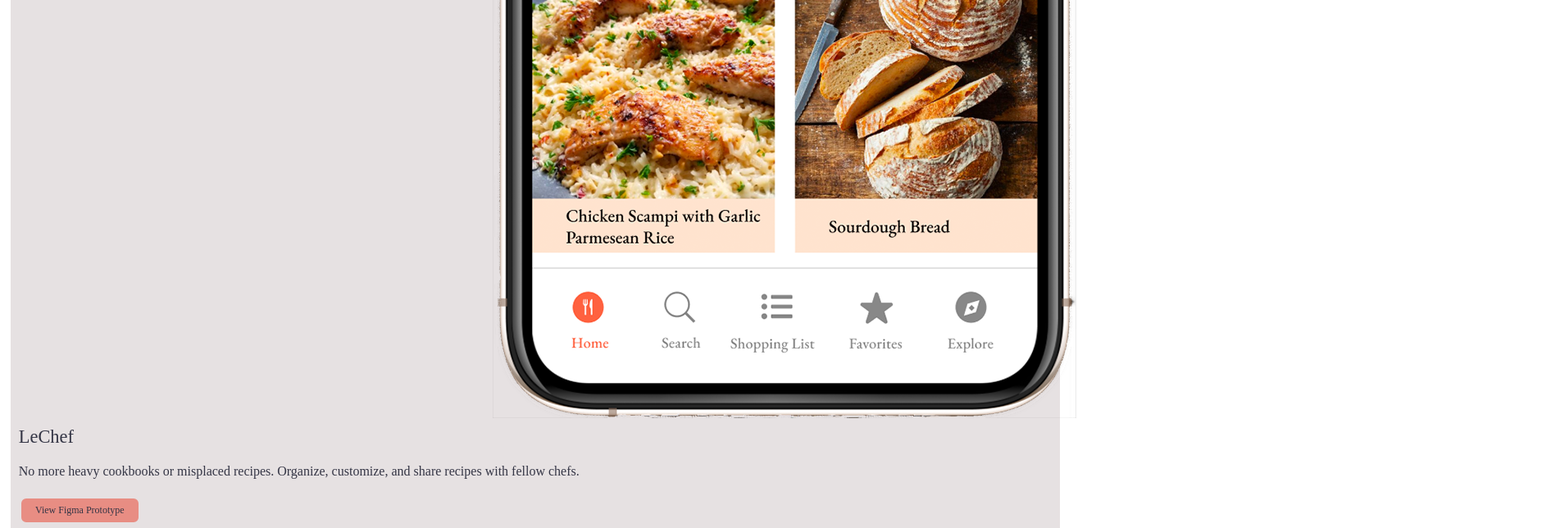
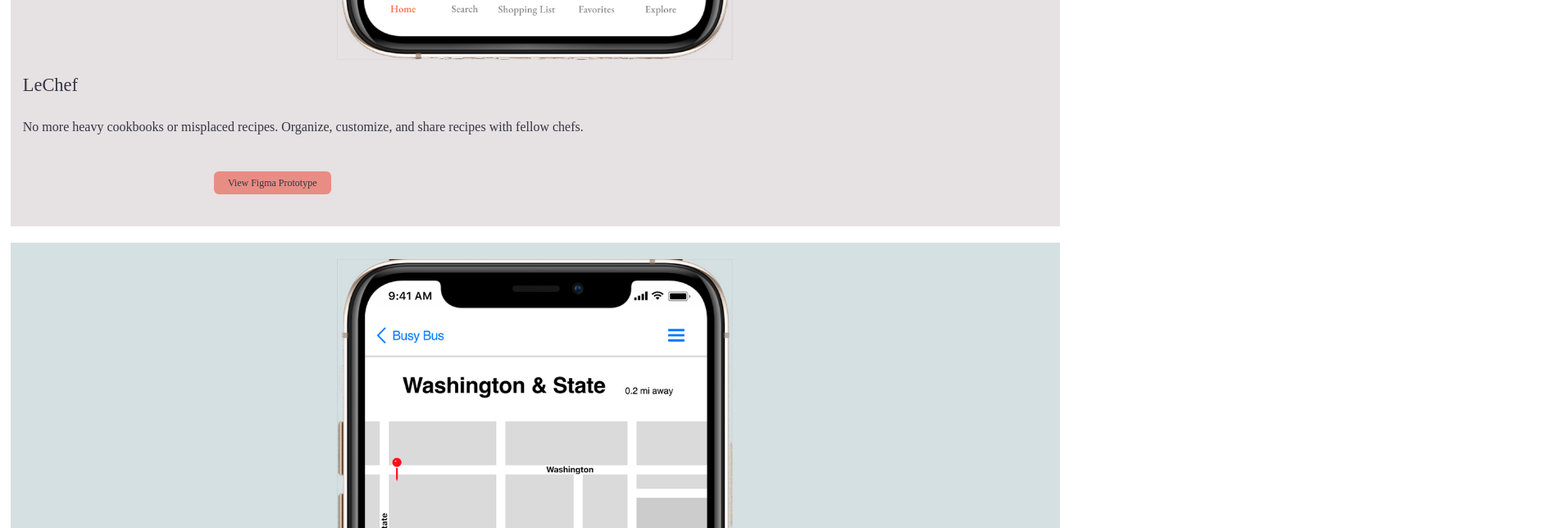
Before and after one commit to ekong419/portfolio_site, a plain HTML site: page index.html in a window 1280 px wide. Shown: the part 1400-2044 px from the top of the page at 82% size, 1903 px wide, since content can reach past the window. Drawn offline with Linux system fonts and the light colour scheme.

Commit message:
Add style.css

```diff
--- a/css/style.css
+++ b/css/style.css
@@ -80,28 +80,36 @@ h6 {
   width: 100%;
 }
 
-p img.lechef_homepage {
+.lechef_homepage {
   width: 100%;
   height: auto;
-  padding-top: 20px;
   float: right;
   clear: left;
-  margin: 10px;
+  padding-top: 20px;
+  padding-bottom: 20px;
+
 }
 
 h2 {
-  padding: 10px;
+  padding: 15px;
   color: #343545;
   font-size: 1.4rem;
 
 }
 
 p {
-  padding: 10px;
+  padding: 15px;
   color: #343545;
   font-size: 1rem;
   line-height: 1.3;
 
+}
+
+.button {
+  display: flex;
+  justify-content: center;
+  align-items: center;
+  padding: 15px;
 }
 
 .figma_button {
@@ -119,7 +127,6 @@ p {
   text-align: center;
   font-size: .75rem;
 
-
 }
 
 .Bus {
@@ -133,8 +140,8 @@ p {
 .Busybus {
   width: 100%;
   height: auto;
-  padding-top: 10px;
-  padding-bottom: 10px;
+  padding-top: 20px;
+  padding-bottom: 20px;
   float: left;
   clear: right;
 }
```
